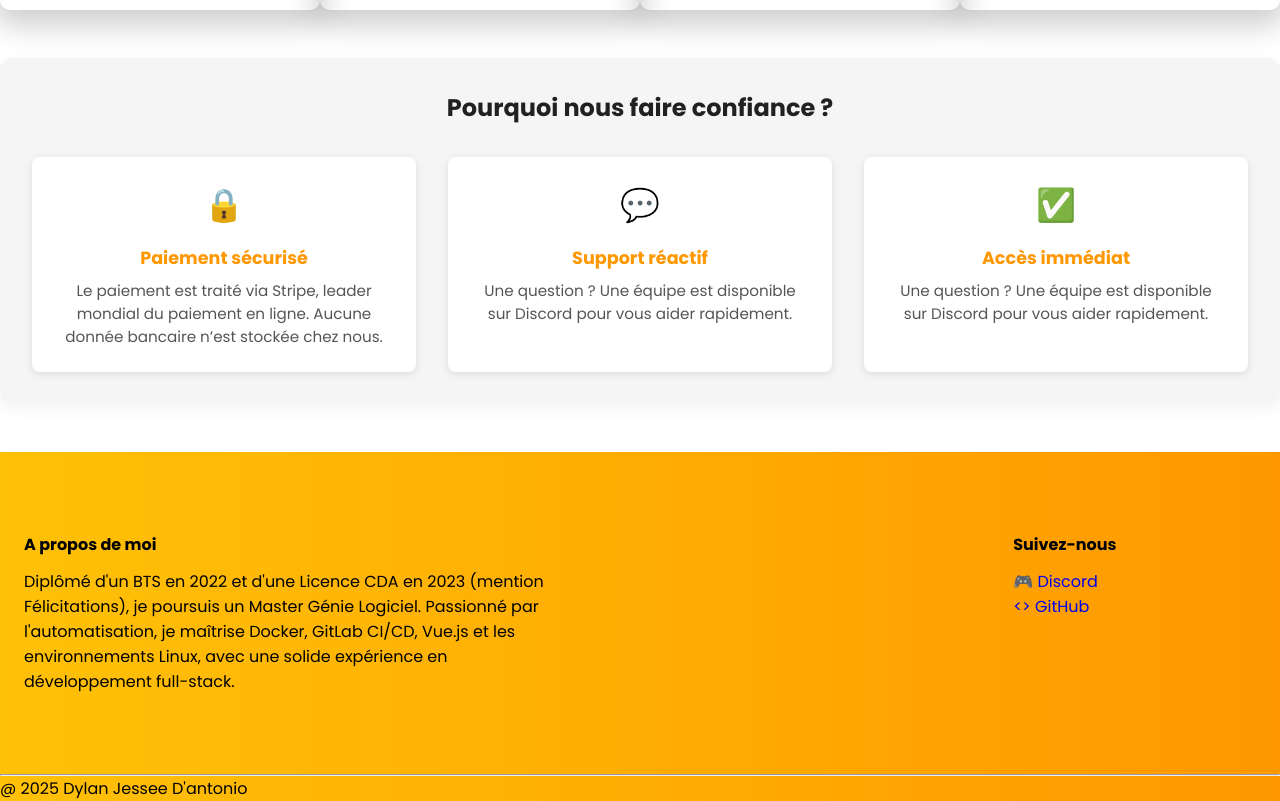
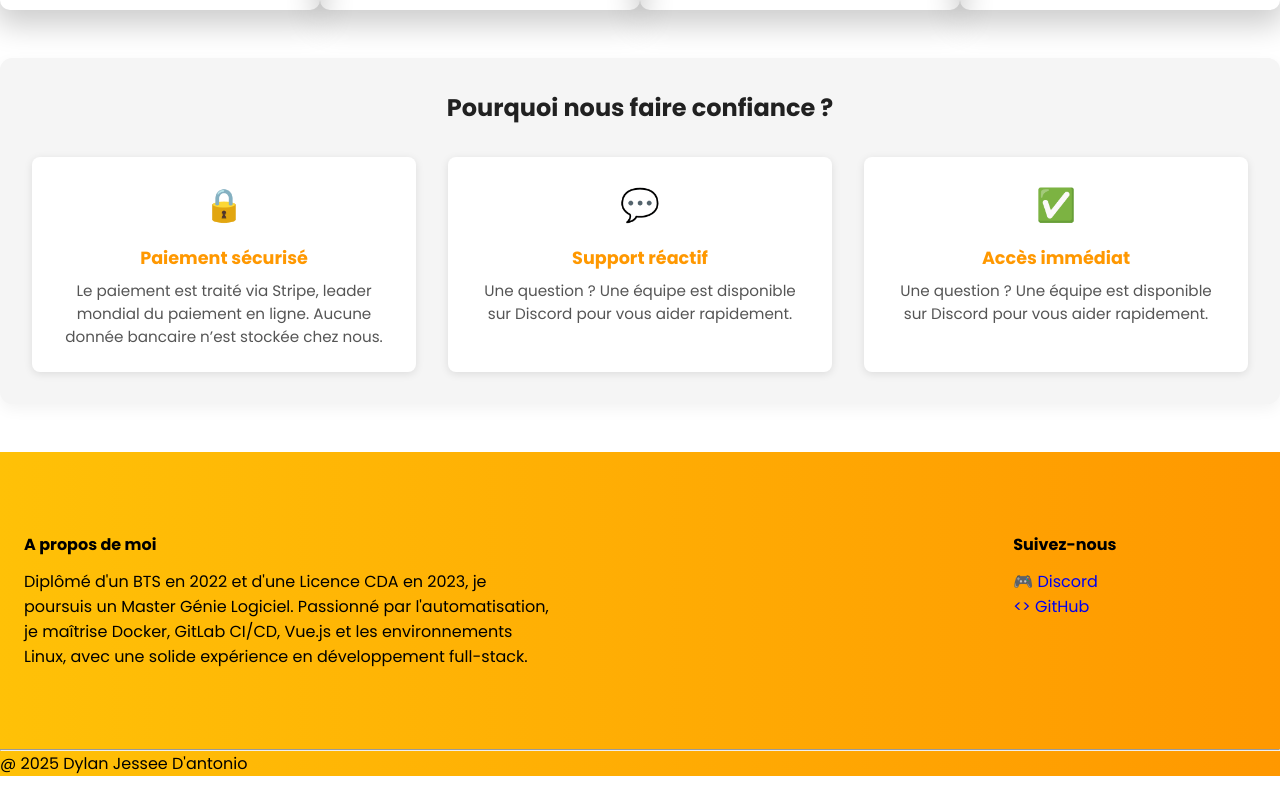
Before and after one commit to JesseeDantonio/classic-web, a Nuxt app: page / in a window 1280 px wide. Shown: the part 1229-2030 px from the top of the page. After the commit the page ends 2005 px from the top, so only its background shows below. Built offline with nearby package versions, Linux system fonts and the light colour scheme.

Commit message:
contenu: mise à jour des informations personnelles dans le footer

```diff
--- a/components/Links.vue
+++ b/components/Links.vue
@@ -5,7 +5,7 @@
                 A propos de moi
             </div>
             <div class="footer-content">
-                Diplômé d'un BTS en 2022 et d'une Licence CDA en 2023 (mention Félicitations),
+                Diplômé d'un BTS en 2022 et d'une Licence CDA en 2023,
                 je poursuis un Master Génie Logiciel. Passionné par l'automatisation,
                 je maîtrise Docker, GitLab CI/CD, Vue.js et les environnements Linux,
                 avec une solide expérience en développement full-stack.
```
